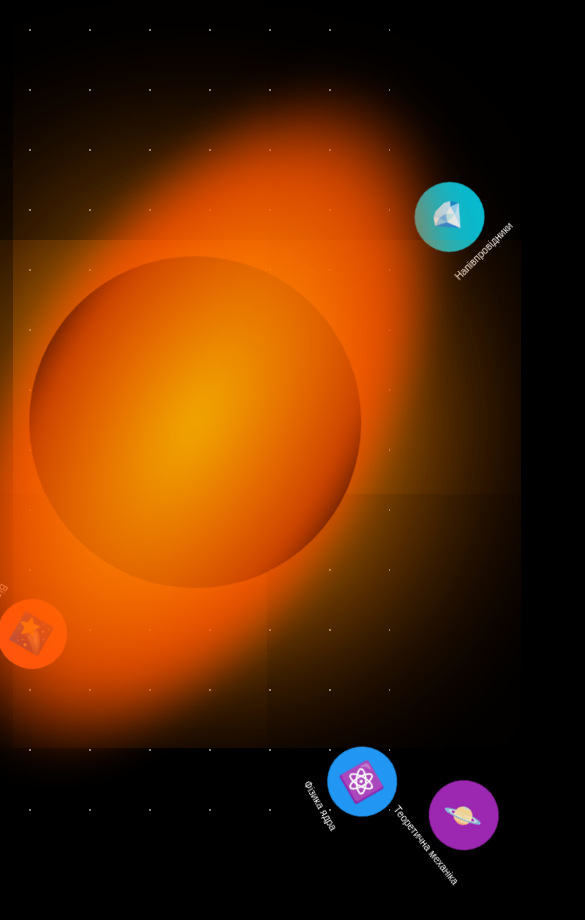
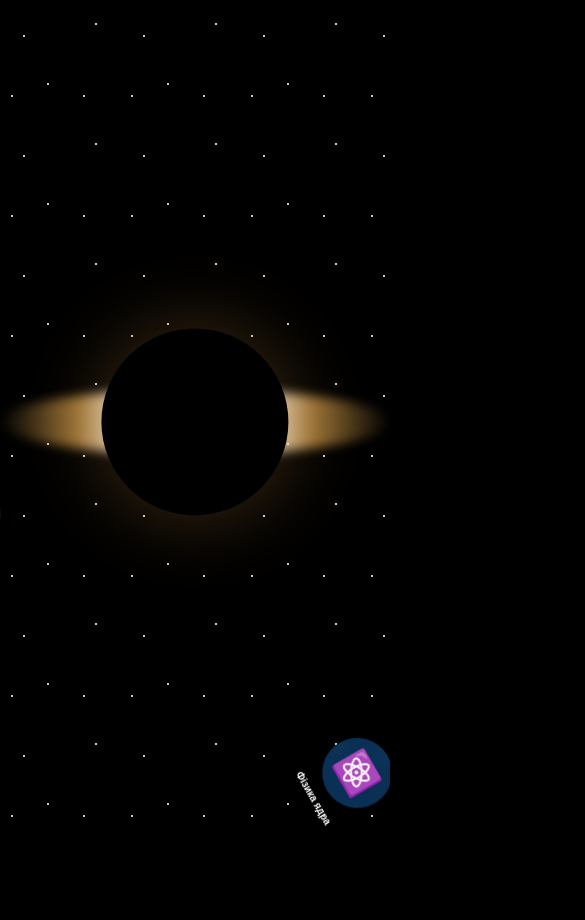
Before and after one commit to gryschuk-a-cyber/event-horizon, a plain HTML site: page index.html in a window 390 px wide. Shown: the top 920 px of the page, 585 px wide, since content can reach past the window. After the commit the page ends 844 px from the top, so only its background shows below. Drawn offline with Linux system fonts and the light colour scheme.

Commit message:
Update index.html

```diff
--- a/index.html
+++ b/index.html
@@ -8,28 +8,31 @@
 
 <style>
 
-*{
+html,body{
 margin:0;
 padding:0;
-box-sizing:border-box;
+width:100%;
+height:100%;
+overflow:hidden;
+background:#000;
+font-family:Arial,sans-serif;
 }
 
 body{
-overflow:hidden;
-background:#000;
-font-family:Arial,sans-serif;
-height:100vh;
-width:100vw;
+position:relative;
 }
 
-.stars{
+#stars{
 position:fixed;
-width:100%;
-height:100%;
+inset:0;
 background:
-radial-gradient(white 1px, transparent 1px);
-background-size:60px 60px;
-opacity:0.5;
+radial-gradient(circle at 20% 30%, white 1px, transparent 1px),
+radial-gradient(circle at 80% 20%, white 1px, transparent 1px),
+radial-gradient(circle at 40% 70%, white 1px, transparent 1px),
+radial-gradient(circle at 70% 80%, white 1px, transparent 1px),
+radial-gradient(circle at 10% 80%, white 1px, transparent 1px);
+background-size:120px 120px;
+opacity:.8;
 }
 
 .blackhole{
@@ -37,141 +40,158 @@
 left:50%;
 top:50%;
 transform:translate(-50%,-50%);
-width:min(70vw,70vh);
-height:min(70vw,70vh);
+width:min(38vw,38vh);
+height:min(38vw,38vh);
+background:black;
 border-radius:50%;
-background:black;
+z-index:5;
+pointer-events:none;
 box-shadow:
-0 0 200px #ff9e00,
-0 0 300px #ff6f00,
-0 0 350px rgba(255,120,0,.4);
-z-index:5;
+0 0 80px rgba(255,180,80,.25);
 }
 
-.blackhole::before{
-content:'';
+.disk{
 position:absolute;
-inset:-20%;
+left:50%;
+top:50%;
+transform:translate(-50%,-50%);
+width:min(100vw,1200px);
+height:min(18vw,180px);
 border-radius:50%;
+z-index:2;
+pointer-events:none;
+
 background:
-radial-gradient(circle,
-rgba(255,180,0,.95) 0%,
-rgba(255,120,0,.9) 25%,
-rgba(255,80,0,.8) 45%,
-transparent 60%);
-animation:disk 15s linear infinite;
-filter:blur(12px);
+linear-gradient(
+90deg,
+rgba(255,180,50,0) 0%,
+rgba(255,190,90,.6) 20%,
+rgba(255,255,255,1) 35%,
+rgba(255,180,50,.8) 50%,
+rgba(255,255,255,1) 65%,
+rgba(255,190,90,.6) 80%,
+rgba(255,180,50,0) 100%
+);
+
+filter:blur(6px);
+
+animation:diskMove 8s ease-in-out infinite;
 }
 
-@keyframes disk{
-from{
-transform:rotate(0deg) scaleX(1.9);
+@keyframes diskMove{
+
+0%{
+transform:translate(-50%,-50%) scaleY(1);
 }
-to{
-transform:rotate(360deg) scaleX(1.9);
+
+50%{
+transform:translate(-50%,-50%) scaleY(.92);
 }
+
+100%{
+transform:translate(-50%,-50%) scaleY(1);
+}
+
 }
 
 .orbit{
 position:absolute;
 left:50%;
 top:50%;
-transform-style:preserve-3d;
+width:0;
+height:0;
+pointer-events:none;
 }
 
 .object{
 position:absolute;
-width:90px;
-height:90px;
-border-radius:50%;
 display:flex;
 align-items:center;
 justify-content:center;
-font-size:42px;
-cursor:pointer;
 text-decoration:none;
-backdrop-filter:blur(5px);
-transition:.3s;
-user-select:none;
+font-size:44px;
+width:82px;
+height:82px;
+border-radius:50%;
+backdrop-filter:blur(6px);
+pointer-events:auto;
+z-index:9999;
+transition:.25s;
 }
 
 .object:hover{
-transform:scale(1.2);
+transform:scale(1.25);
 }
 
 .label{
 position:absolute;
-top:100%;
+top:95px;
 left:50%;
 transform:translateX(-50%);
+font-size:12px;
 white-space:nowrap;
-font-size:12px;
 color:white;
-margin-top:8px;
-text-align:center;
+font-weight:bold;
+text-shadow:0 0 8px black;
 }
 
 .nuclear{
-background:#2196f3;
+background:#1f8fff55;
 }
 
-.semiconductor{
-background:#00bcd4;
+.semi{
+background:#00d5ff55;
 }
 
-.mechanics{
-background:#9c27b0;
+.mech{
+background:#b64cff55;
 }
 
 .radio{
-background:#4caf50;
+background:#47ff6b55;
 }
 
 .video{
-background:#ff5722;
+background:#ff6b3d55;
 }
 
-.rotate1{
-animation:orbit1 30s linear infinite;
+.r1{
+animation:rot1 30s linear infinite;
+}
+.r2{
+animation:rot2 45s linear infinite;
+}
+.r3{
+animation:rot3 38s linear infinite;
+}
+.r4{
+animation:rot4 55s linear infinite;
+}
+.r5{
+animation:rot5 12s linear infinite;
 }
 
-.rotate2{
-animation:orbit2 40s linear infinite;
-}
-
-.rotate3{
-animation:orbit3 35s linear infinite;
-}
-
-.rotate4{
-animation:orbit4 50s linear infinite;
-}
-
-.rotate5{
-animation:orbit5 15s linear infinite;
-}
-
-@keyframes orbit1{
+@keyframes rot1{
 from{transform:rotate(0deg);}
 to{transform:rotate(360deg);}
 }
 
-@keyframes orbit2{
+@keyframes rot2{
 from{transform:rotate(360deg);}
 to{transform:rotate(0deg);}
 }
 
-@keyframes orbit3{
+@keyframes rot3{
 from{transform:rotate(0deg);}
 to{transform:rotate(360deg);}
 }
 
-@keyframes orbit4{
+@keyframes rot4{
 from{transform:rotate(360deg);}
 to{transform:rotate(0deg);}
 }
 
-@keyframes orbit5{
+@keyframes rot5{
 from{transform:rotate(0deg);}
 to{transform:rotate(360deg);}
 }
@@ -181,16 +201,17 @@
 .object{
 width:70px;
 height:70px;
-font-size:30px;
+font-size:34px;
 }
 
 .label{
 font-size:10px;
+top:80px;
 }
 
 .blackhole{
-width:85vw;
-height:85vw;
+width:48vw;
+height:48vw;
 }
 
 }
@@ -200,67 +221,58 @@
 
 <body>
 
-<div class="stars"></div>
+<div id="stars"></div>
 
+<div class="disk"></div>
 <div class="blackhole"></div>
 
-<div class="orbit rotate1">
+<div class="orbit r1">
 <a class="object nuclear"
-style="transform:translateX(360px)"
+style="transform:translateX(350px)"
 href="https://drive.google.com/drive/folders/1pgVjmirx5zQP5v_W080ue8qMUYkrs1oS?usp=sharing"
 target="_blank">
 ⚛️
-<div class="label">
-Фізика ядра
-</div>
+<div class="label">Фізика ядра</div>
 </a>
 </div>
 
-<div class="orbit rotate2">
-<a class="object semiconductor"
-style="transform:translateX(290px)"
+<div class="orbit r2">
+<a class="object semi"
+style="transform:translateX(260px)"
 href="https://drive.google.com/drive/folders/1_gnIbizWyluyhaHodqn8mg7JbauR3Igd?usp=sharing"
 target="_blank">
 💎
-<div class="label">
-Напівпровідники
-</div>
+<div class="label">Напівпровідники</div>
 </a>
 </div>
 
-<div class="orbit rotate3">
-<a class="object mechanics"
-style="transform:translateX(440px)"
+<div class="orbit r3">
+<a class="object mech"
+style="transform:translateX(460px)"
 href="https://drive.google.com/drive/folders/1k0wxwbMrUFMAlsgtt0J_MvD8pNOlIF3f?usp=sharing"
 target="_blank">
 🪐
-<div class="label">
-Теоретична механіка
-</div>
+<div class="label">Теоретична механіка</div>
 </a>
 </div>
 
-<div class="orbit rotate4">
+<div class="orbit r4">
 <a class="object radio"
-style="transform:translateX(520px)"
+style="transform:translateX(560px)"
 href="https://drive.google.com/drive/folders/1vwclRm7k7wVxIQWNTVWecNj9tlskMgWr?usp=sharing"
 target="_blank">
 📡
-<div class="label">
-Радіотехніка
-</div>
+<div class="label">Радіотехніка</div>
 </a>
 </div>
 
-<div class="orbit rotate5">
+<div class="orbit r5">
 <a class="object video"
-style="transform:translateX(230px)"
+style="transform:translateX(210px)"
 href="https://drive.google.com/drive/folders/1yQppVQqbycx3ckBJ_e9AnZ7OGgzNRnbl?usp=sharing"
 target="_blank">
 🌠
-<div class="label">
-Відео лекцій
-</div>
+<div class="label">Відео лекцій</div>
 </a>
 </div>
 
```
